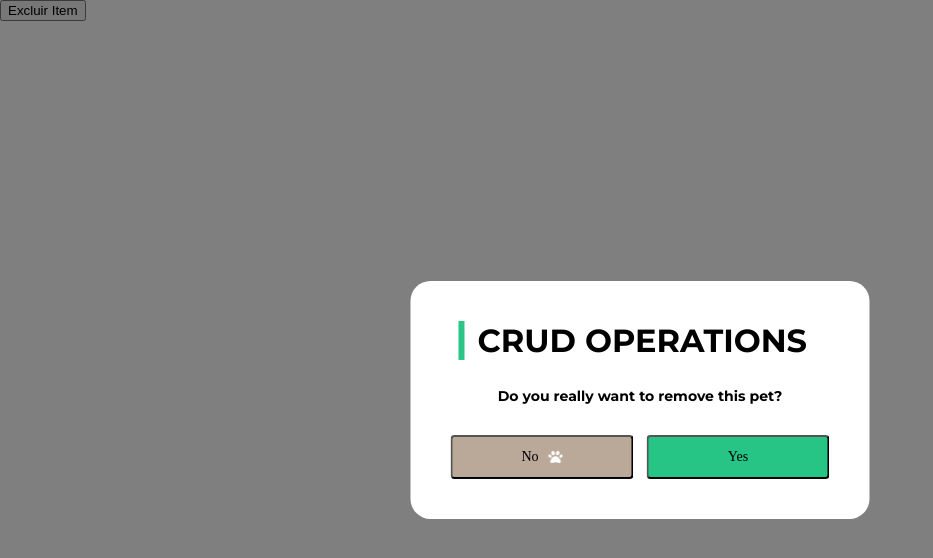
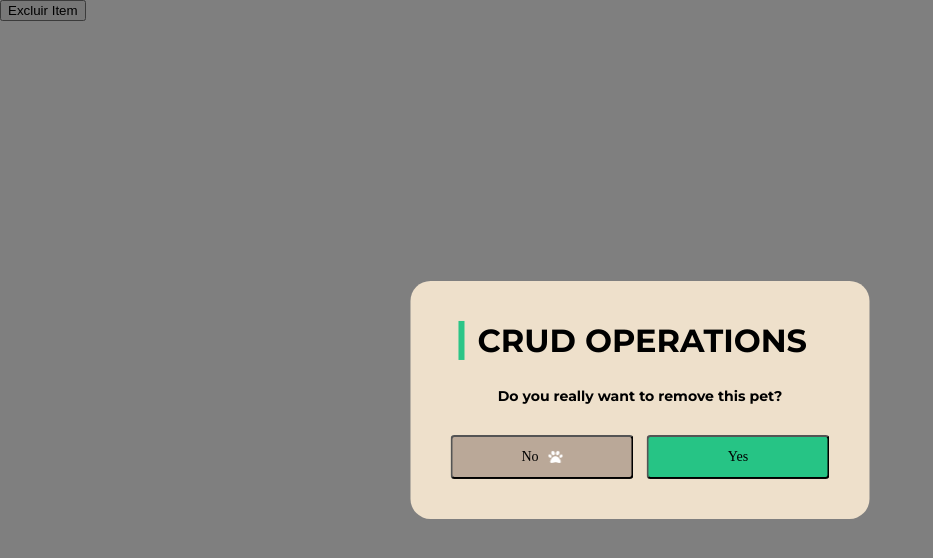
Before and after one commit to BlueTeam-2challenge/2challenge-front, a React (Vite) app: page / in a window 1280 px wide. Both pictures are taken after a click on the button "Excluir Item". Shown: the top 558 px of the page, without its empty margins (0-933 px from the left). Built offline with nearby package versions, Linux system fonts and the light colour scheme.

Commit message:
fix (modal remove) fixing the background color

```diff
--- a/src/components/modalRemove/ModalRemove.css
+++ b/src/components/modalRemove/ModalRemove.css
@@ -1,4 +1,3 @@
-
 .container-overlay {
     position: fixed;
     top: 0;
@@ -14,10 +13,10 @@
 
 .container-modal {
     position: fixed;
-    top:50%;
+    top: 50%;
     left: 50%;
     transform: translate(-50%, -50%);
-    background-color: #fff;
+    background-color: #EEE0CB;
     border-radius: 1.25rem;
     padding: auto;
     width: 28.69rem;
@@ -62,7 +61,7 @@
     cursor: pointer;
 }
 
-#model-btn:hover{
+#model-btn:hover {
     background-color: #26C485;
 }
 
```
